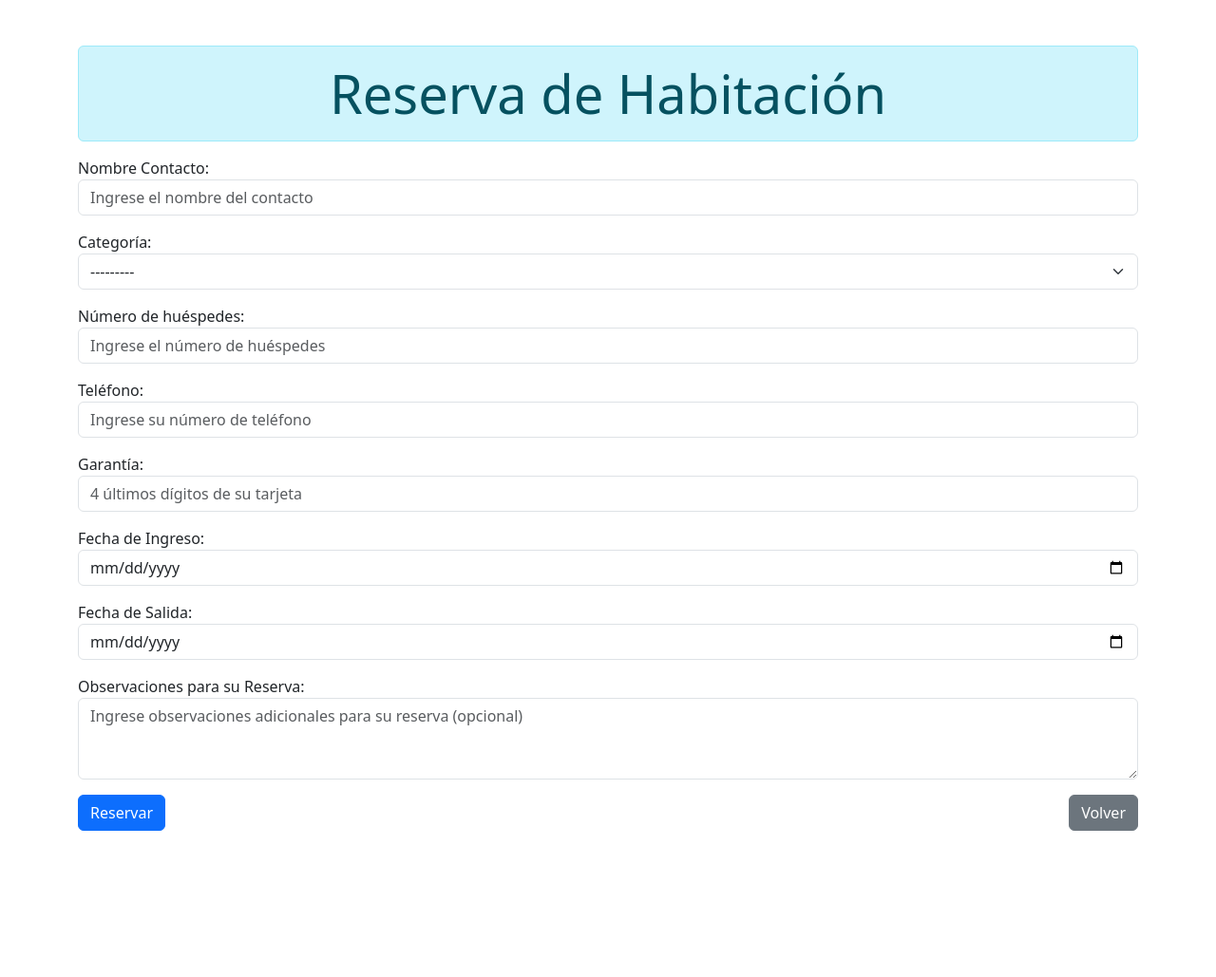
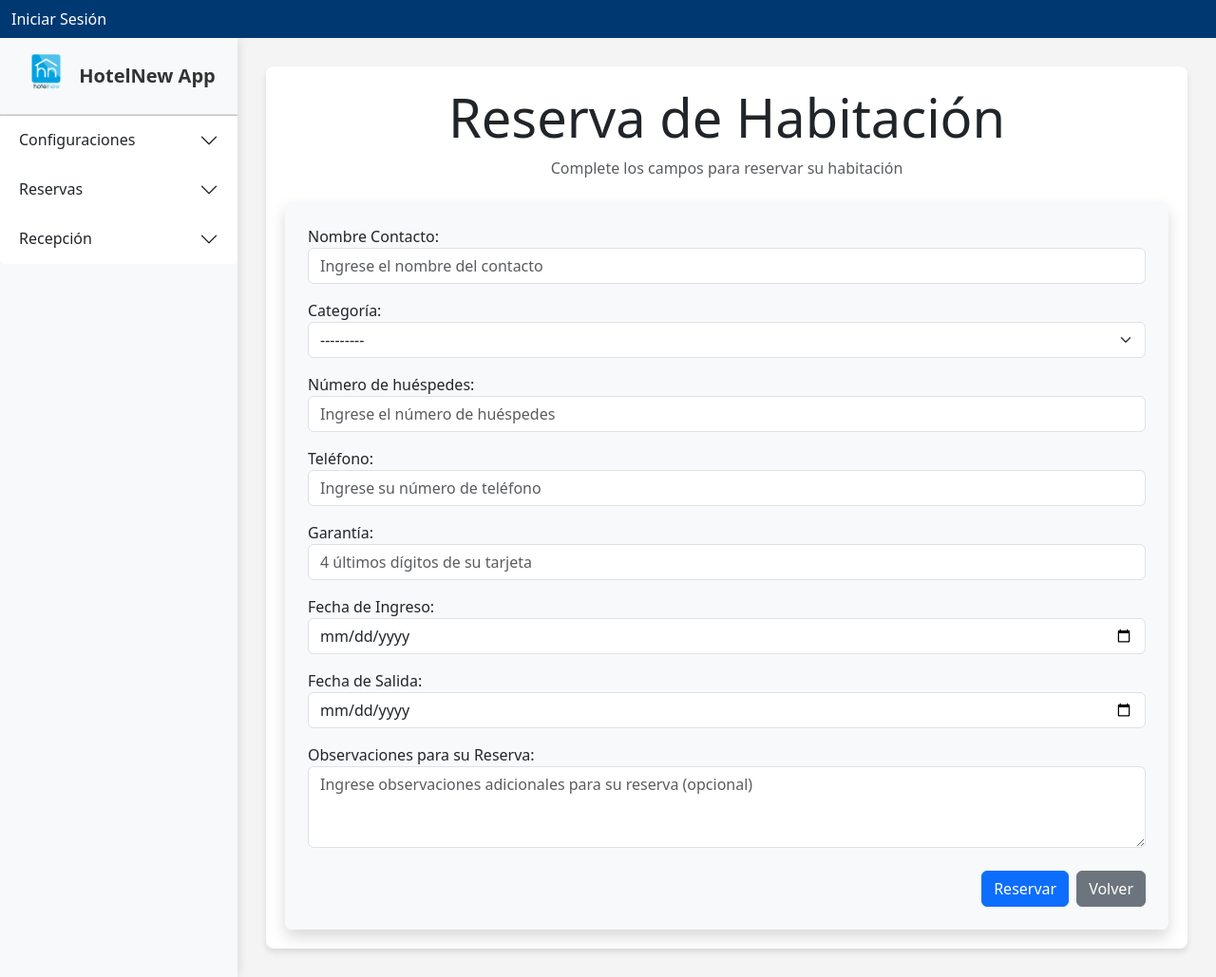
Before and after one commit to ceal2013/EVA-4, a Django app: page /reservar/ in a window 1280 px wide. Shown: the whole page at 95% size. Before the commit the page ends 875 px from the top, so only its background shows below. Run offline with Django 5.2, Linux system fonts and the light colour scheme; data that the repository does not hold is empty; some libraries are stand-ins or nearby versions.

Commit message:
Ajustando vistas a Template Base

```diff
--- a/reservaApp/models.py
+++ b/reservaApp/models.py
@@ -21,7 +21,7 @@ class Reserva(models.Model):
     fecha_entrada = models.DateField(default=date.today)
     fecha_salida = models.DateField(default=date.today)
     status = models.CharField(max_length=1, choices=[('R', 'Reservado'), ('I', 'Ingresado')], default='R')
-    total = models.DecimalField(max_digits=10, decimal_places=2, blank=True, null=True)
+    total = models.DecimalField(max_digits=10, decimal_places=1, blank=True, null=True)
     nota = models.TextField(blank=True, null=True)      # Nota adicional
 
     def __str__(self):
--- a/templates/reservasApp/reservar.html
+++ b/templates/reservasApp/reservar.html
@@ -1,32 +1,32 @@
-<!DOCTYPE html>
-<html lang="es">
-<head>
-    <meta charset="UTF-8">
-    <meta name="viewport" content="width=device-width, initial-scale=1.0">
-    <link href="https://cdn.jsdelivr.net/npm/bootstrap@5.3.3/dist/css/bootstrap.min.css" rel="stylesheet" integrity="sha384-QWTKZyjpPEjISv5WaRU9OFeRpok6YctnYmDr5pNlyT2bRjXh0JMhjY6hW+ALEwIH" crossorigin="anonymous">
-    <script src="https://cdn.jsdelivr.net/npm/bootstrap@5.3.3/dist/js/bootstrap.bundle.min.js" integrity="sha384-YvpcrYf0tY3lHB60NNkmXc5s9fDVZLESaAA55NDzOxhy9GkcIdslK1eN7N6jIeHz" crossorigin="anonymous"></script>
-    <title>Reserva Online</title>
-</head>
-<body class="container mt-5">
-    <!-- Título más intuitivo -->
-    <div class="alert alert-info display-4 text-center">Reserva de Habitación</div>
+{% extends 'reservasApp/gestionReservas.html' %}
 
+{% block content %}
+    <div class="text-center mb-4">
+        <h1 class="display-4">Reserva de Habitación</h1>
+        <p class="text-muted">Complete los campos para reservar su habitación</p>
+    </div>
+
+    <!-- Mensajes de feedback -->
     {% if messages %}
-    <div class="container">
+    <div class="container mb-4">
         {% for message in messages %}
-            <div class="alert alert-{{ message.tags }}">{{ message }}</div>
+            <div class="alert alert-{{ message.tags }} alert-dismissible fade show" role="alert">
+                {{ message }}
+                <button type="button" class="btn-close" data-bs-dismiss="alert" aria-label="Close"></button>
+            </div>
         {% endfor %}
     </div>
     {% endif %}
 
-    <form method="POST">
+    <!-- Formulario de reserva -->
+    <form method="POST" class="shadow p-4 bg-light rounded">
         {% csrf_token %}
         {{ form.as_p }}
 
-        <div class="d-flex justify-content-between mt-3">
-            <button type="submit" class="btn btn-primary">Reservar</button>
+        <!-- Botones de acción -->
+        <div class="d-flex justify-content-end mt-4">
+            <button type="submit" class="btn btn-primary me-2">Reservar</button>
             <a href="{% url 'home' %}" class="btn btn-secondary">Volver</a>
         </div>
     </form>
-</body>
-</html>
+{% endblock %}
```
